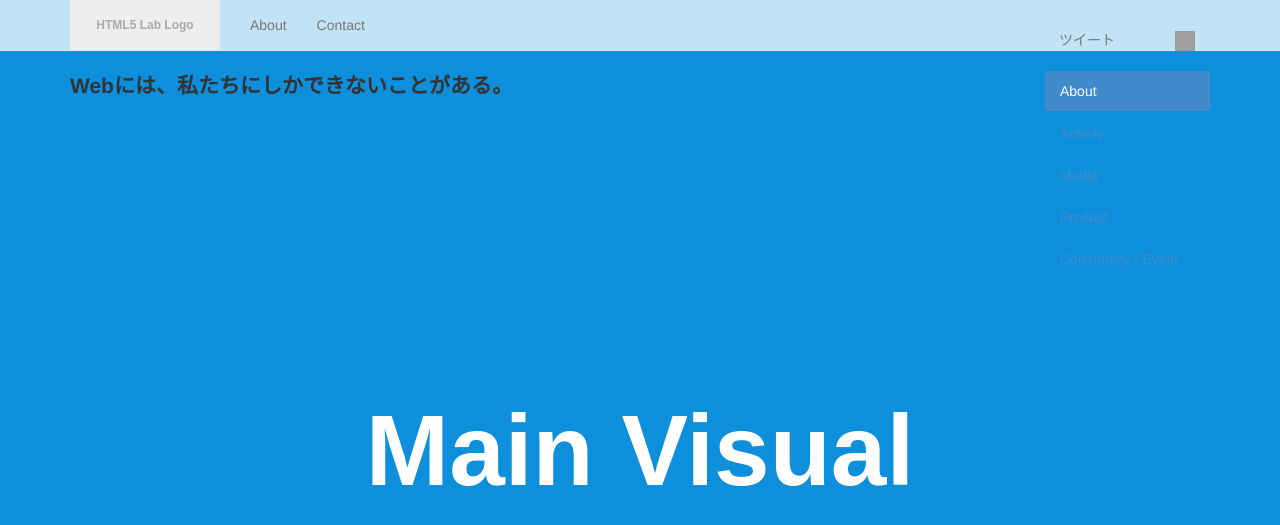
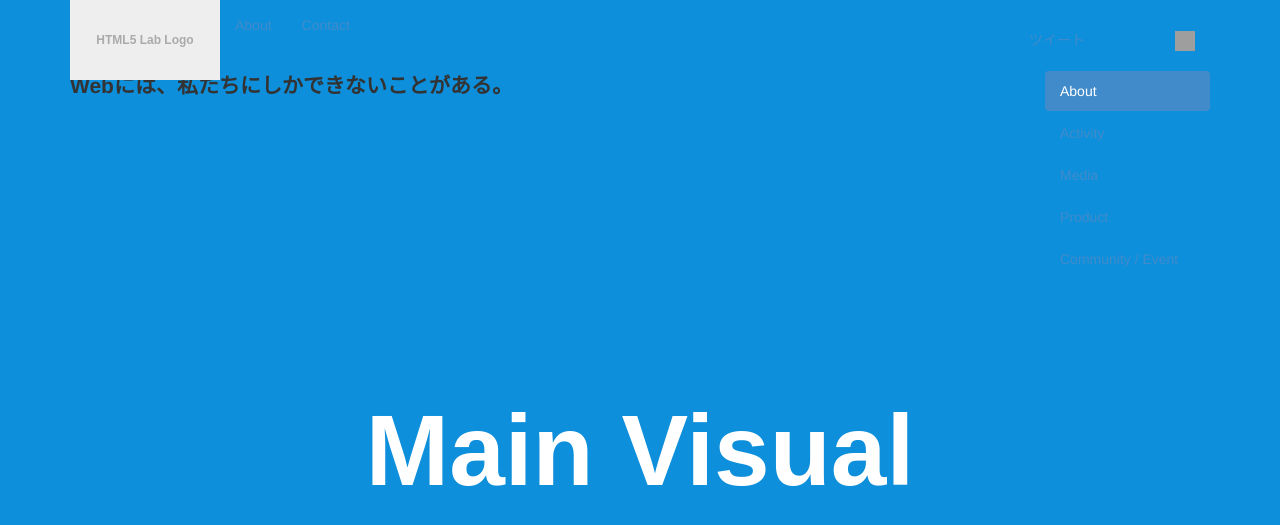
Before and after one commit to nttcom-html5lab/nttcom-html5lab.github.io, a Jekyll site: the page built from index.html, in a window 1280 px wide and 900 px high. Shown: the top 525 px of the window. Built offline with Jekyll 4.4.1, drawn with Linux system fonts in a browser that asks for light colours; comment, search, counter and statistics services are not loaded; grey boxes are pictures that could not be loaded.

Commit message:
いろいろ変更(詳しくはdescriptionを参照)
htmlタグにieのバージョン名のclassを付与
モバイルでのnavbarの折りたたみが壊れていたので修正
Navbarをカスタマイズしたnavbar-hl, navbar-hl-logoクラスを作成
ソーシャルアイコンの並び順を変更
Javascriptを外部ファイル化

```diff
--- a/_layouts/global.html
+++ b/_layouts/global.html
@@ -1,7 +1,9 @@
 <!DOCTYPE html>
-<html>
+<!--[if lt IE 7]><html class="lt-ie9 lt-ie8 lt-ie7"><![endif]-->
+<!--[if IE 7]><html class="lt-ie9 lt-ie8"><![endif]-->
+<!--[if IE 8]><html class="lt-ie9"><![endif]-->
+<!--[if gt IE 8]><!--><html><!--<![endif]--><head>
 {% include assign_relative_path.html %}
-<head>
     <meta charset="utf-8">
     <meta http-equiv="X-UA-Compatible" content="IE=edge">
     <meta name="viewport" content="width=device-width, initial-scale=1">
@@ -22,18 +24,19 @@
     <script src="{{ relative_path }}js/holder.js"></script>
     <script src="{{ relative_path }}js/jquery-1.11.0.min.js"></script>
     <script src="{{ relative_path }}js/bootstrap.min.js"></script>
+    <script src="{{ relative_path }}js/html5lab.js"></script>
 </head>
 <body data-spy="scroll" data-target=".hl-scroll-spy" data-offset="0">
-<nav class="navbar navbar-html5lab navbar-fixed-top" role="navigation">
+<nav class="navbar navbar-hl navbar-fixed-top" role="navigation">
     <div class="container">
         <div class="navbar-header">
-            <button type="button" class="navbar-toggle" data-toggle="collapse" data-target="#bs-example-navbar-collapse-1">
+            <button type="button" class="navbar-toggle" data-toggle="collapse" data-target=".navbar-collapse">
                 <span class="sr-only">Toggle navigation</span>
                 <span class="icon-bar"></span>
                 <span class="icon-bar"></span>
                 <span class="icon-bar"></span>
             </button>
-            <a class="navbar-brand hl-logo-wrapper" href="{{ relative_path }}./"><img class="img-responsive" data-src="holder.js/150x50/text:HTML5 Lab Logo" alt="NTTコミュニケーションズ HTML5ラボ" /></a>
+            <a class="navbar-hl-logo" href="{{ relative_path }}./"><img class="img-responsive" data-src="holder.js/150x80/text:HTML5 Lab Logo" alt="NTTコミュニケーションズ HTML5ラボ" /></a>
         </div>
         <div class="collapse navbar-collapse">
             <ul class="nav navbar-nav">
@@ -58,22 +61,13 @@
             </ul>
             <ul class="nav navbar-nav hl-social-buttons navbar-right">
                 <li class="navbar-text">
+                    <a href="https://twitter.com/share" class="twitter-share-button" data-url="{{ site:homepage_url}}" data-lang="ja">ツイート</a>
+                <li class="navbar-text">
                     <div class="fb-like" data-text="{{ site.title }}" data-href="{{ site.homepage_url }}" data-layout="button_count" data-action="like" data-show-faces="false" data-share="false"></div>
                     <div id="fb-root"></div>
-                    <script>(function(d, s, id) {
-                        var js, fjs = d.getElementsByTagName(s)[0];
-                        if (d.getElementById(id)) return;
-                        js = d.createElement(s); js.id = id;
-                        js.src = "//connect.facebook.net/ja_JP/all.js#xfbml=1&appId=582225031817530";
-                        fjs.parentNode.insertBefore(js, fjs);
-                    }(document, 'script', 'facebook-jssdk'));</script>
                 </li>
                 <li class="navbar-text">
-                    <a href="https://twitter.com/share" class="twitter-share-button" data-url="{{ site:homepage_url}}" data-lang="ja">ツイート</a>
-                    <script>!function(d,s,id){var js,fjs=d.getElementsByTagName(s)[0],p=/^http:/.test(d.location)?'http':'https';if(!d.getElementById(id)){js=d.createElement(s);js.id=id;js.src=p+'://platform.twitter.com/widgets.js';fjs.parentNode.insertBefore(js,fjs);}}(document, 'script', 'twitter-wjs');</script>
-                <li class="navbar-text">
-                    <a href="http://b.hatena.ne.jp/entry/{{ site.homepage_url }}" class="hatena-bookmark-button" data-hatena-bookmark-title="{{ site.title }}" data-hatena-bookmark-layout="simple-balloon" title="このエントリーをはてなブックマークに追加"><img src="http://b.st-hatena.com/images/entry-button/button-only@2x.png" alt="このエントリーをはてなブックマークに追加" width="20" height="20" style="border: none;" /></a>
-                    <script type="text/javascript" src="http://b.st-hatena.com/js/bookmark_button.js" charset="utf-8" async="async"></script>
+                    <a href="http://b.hatena.ne.jp/entry/{{ site.homepage_url }}" class="hatena-bookmark-button" data-hatena-bookmark-title="{{ site.title }}" data-hatena-bookmark-layout="standard-balloon" data-hatena-bookmark-lang="ja" title="このエントリーをはてなブックマークに追加"><img src="//b.st-hatena.com/images/entry-button/button-only@2x.png" alt="このエントリーをはてなブックマークに追加" width="20" height="20" style="border: none;" /></a>
                 </li>
             </ul>
         </div><!-- /.navbar-collapse -->
@@ -96,12 +90,5 @@
         <p class="hl-logo"><a href="http://www.ntt.com/"><img data-src="holder.js/150x50/text:NTT Com Logo" alt="NTT Communications" /></a></p>
         <p class="hl-copyright">Copyright &copy; 2014 NTT Communications</p>    </div>
 </footer>
-<script>
-    (function() {
-        var height = $(window).height();
-        $('.hl-window-height').css('min-height', height);
-        $('body').scrollspy({ target: '.hl-scroll-spy'});
-    })();
-</script>
 </body>
 </html>
```
